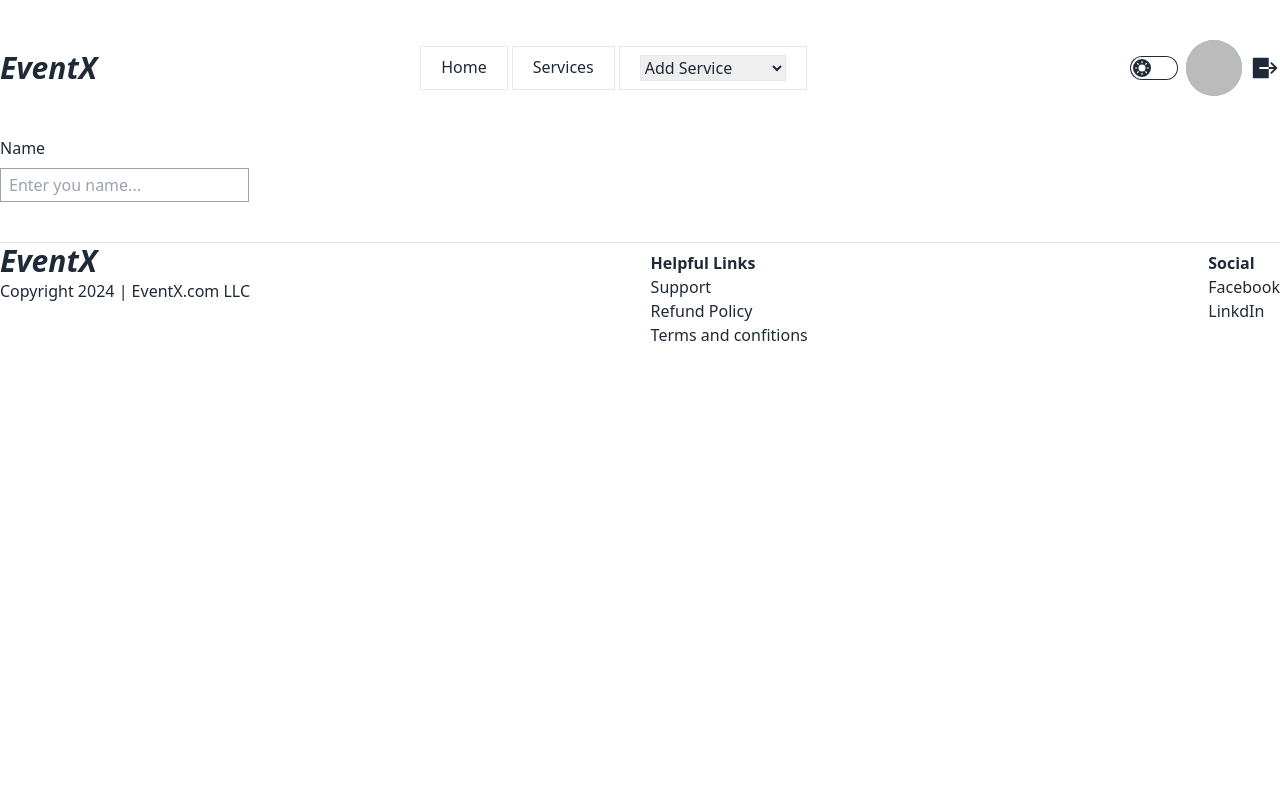
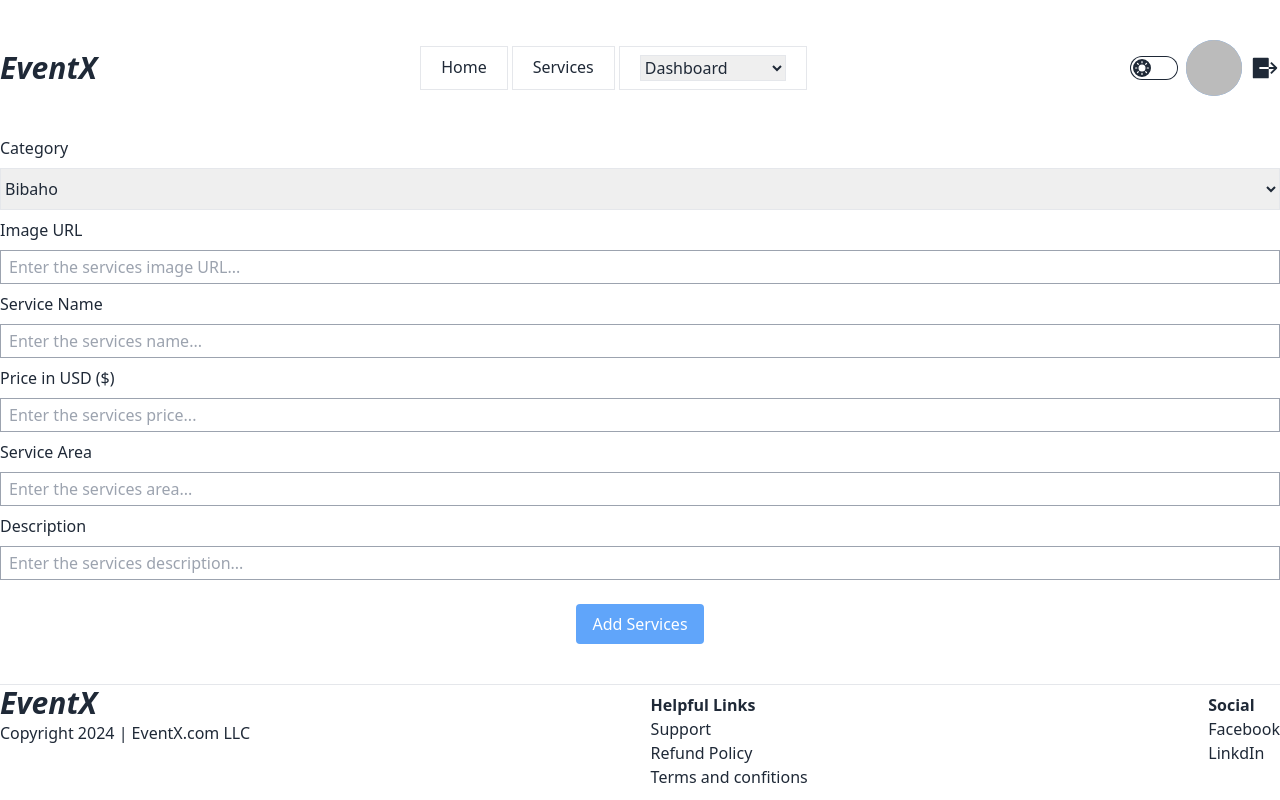
Before and after one commit to ebnazmul/EventX, a React (Vite) app: page /addservice in a window 1280 px wide. Built offline with nearby package versions, Linux system fonts and the light colour scheme; no server answers; sample sign-in values are in the browser's storage.

Commit message:
added two pages

```diff
--- a/src/Contexts/AuthContext.jsx
+++ b/src/Contexts/AuthContext.jsx
@@ -18,12 +18,16 @@ const googleProvider = new GoogleAuthProvider();
 const AuthContext = ({ children }) => {
   const [user, setUser] = useState({});
   const [iUpdate, setIUpdate] = useState(false);
+  const [loading, setLoading] = useState(true);
 
   useEffect(() => {
     onAuthStateChanged(auth, (user) => {
       if (user) {
         console.log(user);
         setUser(user);
+        setLoading(false)
+      }else{
+        setLoading(false)
       }
     });
   }, [iUpdate]);
@@ -51,6 +55,7 @@ const AuthContext = ({ children }) => {
   };
 
   const value = {
+    loading,
     user,
     setUser,
     emailPasswordRegister,
--- a/src/Layout/Navbar.jsx
+++ b/src/Layout/Navbar.jsx
@@ -1,5 +1,5 @@
 import { useContext, useState } from "react";
-import { Link } from "react-router-dom";
+import { Link, useNavigate } from "react-router-dom";
 import { AuthContexts } from "../Contexts/AuthContext";
 import { IoLogOutSharp } from "react-icons/io5";
 
@@ -7,11 +7,17 @@ const Navbar = () => {
   const [dropdown, setDropdown] = useState(false);
   const { user, setUser, signOutAuth } = useContext(AuthContexts);
 
+  const navigate = useNavigate()
+
   const handleSignOut = () => {
     signOutAuth()
       .then(() => setUser({}))
       .catch((err) => console.log(err));
   };
+
+  const handleDropdown = (e) => {
+    navigate(`/${e.target.value}`)
+  }
 
   return (
     <div className="max-w-screen-2xl mx-auto mt-10 flex items-center justify-between">
@@ -23,14 +29,15 @@ const Navbar = () => {
           <li>
             <Link to="/">Home</Link>
           </li>
-          <li>Services</li>
+          <li><Link to="/allservices">Services</Link></li>
           {user.metadata && (
             <li>
-              <select className="border">
-                <option value="">Add Service</option>
-                <option value="">Manage Service</option>
-                <option value="">Booked-Services</option>
-                <option value="">Service-To-Do</option>
+              <select onChange={handleDropdown} className="border outline-none">
+                <option value="">Dashboard</option>
+                <option value="addservice">Add Service</option>
+                <option value="manageservice">Manage Service</option>
+                <option value="bookedservices">Booked-Services</option>
+                <option value="servicetodo">Service-To-Do</option>
               </select>
             </li>
           )}
--- a/src/Pages/AddService/AddService.jsx
+++ b/src/Pages/AddService/AddService.jsx
@@ -1,16 +1,105 @@
+import { useContext } from "react";
+import { AuthContexts } from "../../Contexts/AuthContext";
+import axios from "axios";
+import toast from "react-hot-toast";
 
 const AddService = () => {
+  const { user } = useContext(AuthContexts);
+
+  const handleAddService = (e) => {
+    e.preventDefault();
+    const form = e.target;
+    const data = {
+      category: form.category.value,
+      image_url: form.image_url.value,
+      service_name: form.service_name.value,
+      price: form.price.value,
+      service_area: form.service_area.value,
+      description: form.description.value,
+      provaider: {
+        provider_email: user.email,
+        provider_image: user.photoURL,
+        provider_name: user.displayName,
+      },
+    };
+
+    axios
+      .put(`${import.meta.env.VITE_API_URL}/addservice`, data)
+      .then((res) => {
+        if(res.data.acknowledged){
+            toast.success("Your post has been added.")
+        }
+        else{
+            toast.error("Something went wrong!")
+        }
+      });
+  };
+
   return (
-        <div className="mt-10">
-            <form>
-            <div>
-            <h3 className="mb-2">Name</h3>
+    <div className="mt-10 max-w-screen-2xl mx-auto">
+      <form onSubmit={handleAddService}>
+        <div className="mb-2">
+          <h3 className="mb-2">Category</h3>
+          <select className="border w-full py-2" name="category">
+            <option value="Bibaho">Bibaho</option>
+            <option value="Milad">Milad</option>
+            <option value="Khatna">Khatna</option>
+          </select>
+        </div>
+        <div className="mb-2">
+          <h3 className="mb-2">Image URL</h3>
           <input
-              name="name"
+            name="image_url"
             type="text"
-              className="px-2 py-1 border border-gray-400 outline-none"
-              placeholder="Enter you name..." required
+            className="px-2 py-1 border border-gray-400 outline-none w-full"
+            placeholder="Enter the services image URL..."
+            required
           />
+        </div>
+        <div className="mb-2">
+          <h3 className="mb-2">Service Name</h3>
+          <input
+            name="service_name"
+            type="text"
+            className="px-2 py-1 border border-gray-400 outline-none w-full"
+            placeholder="Enter the services name..."
+            required
+          />
+        </div>
+        <div className="mb-2">
+          <h3 className="mb-2">Price in USD ($)</h3>
+          <input
+            name="price"
+            type="text"
+            className="px-2 py-1 border border-gray-400 outline-none w-full"
+            placeholder="Enter the services price..."
+            required
+          />
+        </div>
+        <div className="mb-2">
+          <h3 className="mb-2">Service Area</h3>
+          <input
+            name="service_area"
+            type="text"
+            className="px-2 py-1 border border-gray-400 outline-none w-full"
+            placeholder="Enter the services area..."
+            required
+          />
+        </div>
+        <div className="mb-2">
+          <h3 className="mb-2">Description</h3>
+          <input
+            name="description"
+            type="text"
+            className="px-2 py-1 border border-gray-400 outline-none w-full"
+            placeholder="Enter the services description..."
+            required
+          />
+        </div>
+        <div className="text-center">
+          <button className="mt-4 py-2 px-4 bg-blue-400 text-white rounded">
+            Add Services
+          </button>
         </div>
       </form>
     </div>
--- /dev/null
+++ b/src/Pages/AllServices/AllServices.jsx
@@ -0,0 +1,10 @@
+
+const AllServices = () => {
+    return (
+        <div>
+
+        </div>
+    );
+};
+
+export default AllServices;
--- a/src/Pages/Home/Home.jsx
+++ b/src/Pages/Home/Home.jsx
@@ -15,7 +15,7 @@ const Home = () => {
       .then((res) => setPosts(res.data));
   }, []);
 
-  console.log(posts);
+  // console.log(posts);
 
   return (
     <div className="max-w-screen-2xl mx-auto mt-10">
--- /dev/null
+++ b/src/Router/PrivateRoute.jsx
@@ -0,0 +1,23 @@
+/* eslint-disable react/prop-types */
+import { useContext } from "react";
+import { AuthContexts } from "../Contexts/AuthContext";
+import { Navigate } from "react-router-dom";
+
+const PrivateRoute = ({ children }) => {
+  const { loading, user } = useContext(AuthContexts);
+
+  if (loading) {
+    return (
+      <div className="flex items-center justify-center">
+        <span className="loading loading-dots loading-lg text-center mt-20"></span>
+      </div>
+    );
+  }
+
+  if (!user.metadata) {
+    return <Navigate to="/login"></Navigate>;
+  }
+  return children;
+};
+
+export default PrivateRoute;
--- a/src/Router/Router.jsx
+++ b/src/Router/Router.jsx
@@ -5,32 +5,45 @@ import Home from "../Pages/Home/Home";
 import Error from "../Pages/Error/Error";
 import Register from "../Pages/Register/Register";
 import AddService from "../Pages/AddService/AddService";
+import PrivateRoute from "./PrivateRoute";
+import AllServices from "../Pages/AllServices/AllServices";
 
 const router = createBrowserRouter([
   {
     path: "/",
-        element: <Layout/>,
-        errorElement: <Error/>,
+    element: <Layout />,
+    errorElement: <Error />,
     children: [
       {
         index: true,
-                element: <Home/>
+        element: <Home />,
       },
       {
         path: "login",
-                element: <Login/>
+        element: <Login />,
       },
       {
         path: "register",
-                element: <Register/>
+        element: <Register />,
       },
       {
         path: "addservice",
-                element: <AddService/>
-            }
-
-        ]
-    }
-])
+        element: (
+          <PrivateRoute>
+            <AddService />
+          </PrivateRoute>
+        ),
+      },
+      {
+        path: "allservices",
+        element: (
+          <PrivateRoute>
+            <AllServices />
+          </PrivateRoute>
+        ),
+      },
+    ],
+  },
+]);
 
 export default router;
```
Lines whose indentation alone changed are shown as unchanged.
